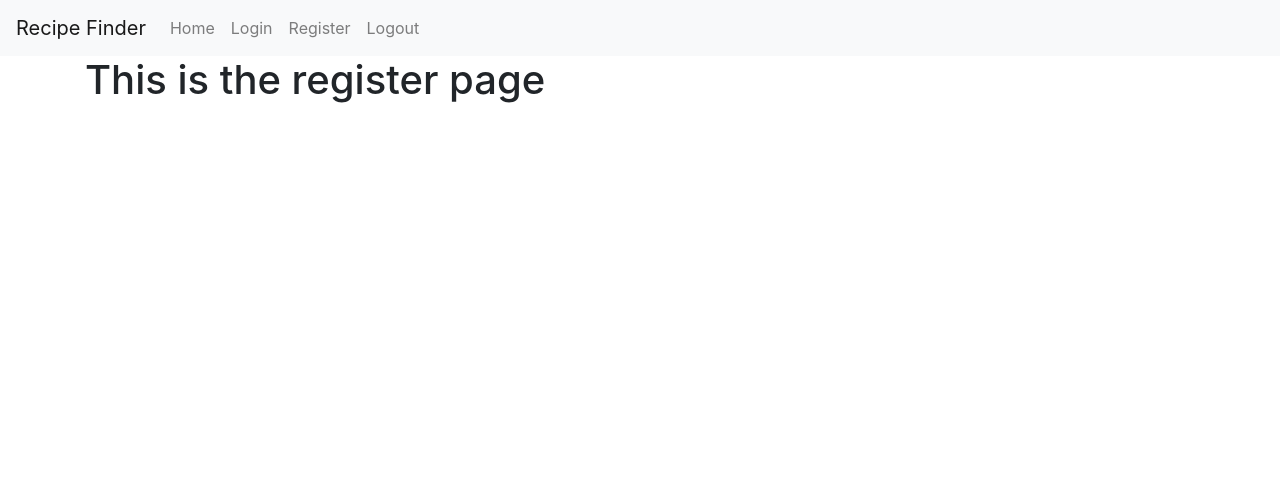
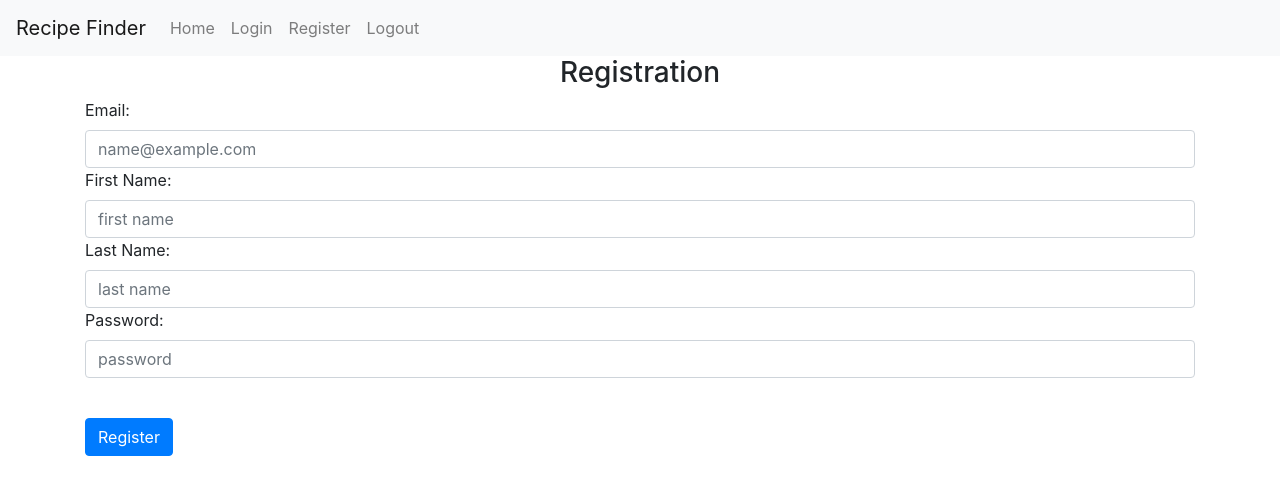
Before and after one commit to xlab-classes/cse442-spring2022-team-goggle, a Flask app: page /register in a window 1280 px wide. Shown: the top 495 px of the page. Run offline with Flask 2, Linux system fonts and the light colour scheme; some libraries are stand-ins or nearby versions.

Commit message:
created registration page

```diff
--- a/RecipeApp/website/auth.py
+++ b/RecipeApp/website/auth.py
@@ -10,7 +10,7 @@ def login():
 
 @auth.route('/logout')
 def logout():
-    return "<p>Logout</p>"
+    return render_template("logout.html", name="example name")
 
 
 @auth.route('/register')
--- a/RecipeApp/website/templates/register.html
+++ b/RecipeApp/website/templates/register.html
@@ -3,5 +3,25 @@
 
 
 {%block content%}
-<h1>This is the register page</h1>
+<form method="POST">
+  <h3 align="center">Registration</h3>
+  <div class="form-group">
+    <label for="email">Email:</label>
+    <input type="email" class="form-control" id="email" name="email" placeholder="name@example.com"></input>
+
+    <label for="firstName">First Name:</label>
+    <input type="text" class="form-control" id="firstName" name="firstName" placeholder="first name"></input>
+
+    <label for="lastname">Last Name:</label>
+    <input type="text" class="form-control" id="lastName" name="lastName" placeholder="last name"></input>
+
+    <label for="password">Password:</label>
+    <input type="password" class="form-control" id="password" name="password" placeholder="password"></input>
+  </div>
+  <br />
+  <button type="submit" class="btn btn-primary">Register</button>
+
+</form>
+
+
 {%endblock%}
```
Also changed, not shown: RecipeApp/website/templates/logout.html (added, +7 -0 lines).
